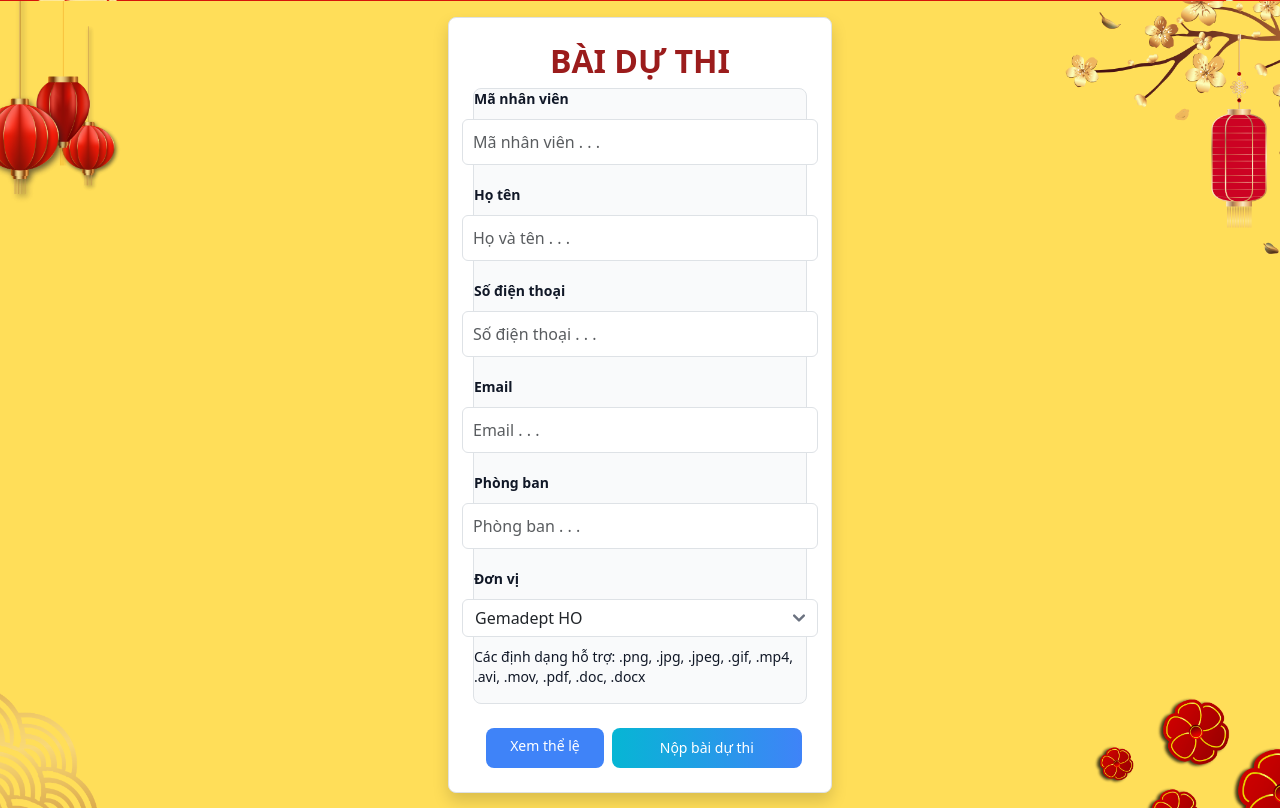
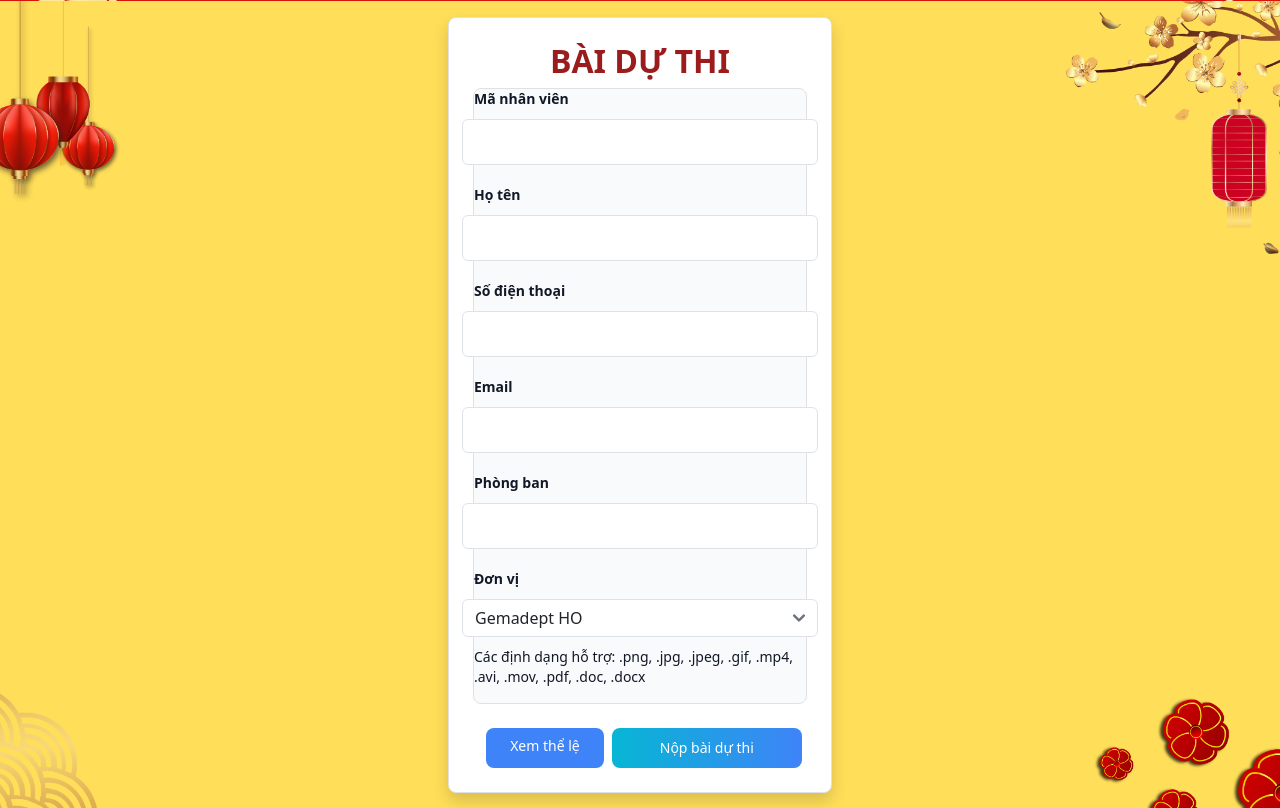
Before and after one commit to nth100702/flask-uploader-tailwind, a Flask app: page / in a window 1280 px wide. Shown: the part 534-1342 px from the top of the page. Run offline with Flask 3, Linux system fonts and the light colour scheme; style sheets or scripts are compiled from the project's sources; some libraries are stand-ins or nearby versions.

Commit message:
remove place holder

```diff
--- a/templates/upload.html
+++ b/templates/upload.html
@@ -25,27 +25,27 @@
           {{ form.hidden_tag() }}
           <div class="form-group row">
             {{ form.ma_nhan_vien.label(class="form-control-label font-sans font-semibold") }} {{
-            form.ma_nhan_vien(class="form-control", autocomplete="on",placeholder="Mã nhân viên . . .") }}
+            form.ma_nhan_vien(class="form-control", autocomplete="on") }}
             <p id="error_mnv" class="error-message hidden text-pink-600 text-sm">Mã nhân viên: 3-6 characters, only digits.</p>
             </div>
           <div class="form-group row">
             {{ form.ho_ten.label(class="form-control-label font-sans font-semibold") }} {{
-            form.ho_ten(class="form-control", autocomplete="on", placeholder="Họ và tên . . .")  }}
+            form.ho_ten(class="form-control", autocomplete="on")  }}
             <p id="error_name" class="error-message hidden text-pink-600 text-sm">Họ và tên: 3-50 characters, only letters.</p>
           </div>
           <div class="form-group row">
             {{ form.phone.label(class="form-control-label font-sans font-semibold") }} {{
-            form.phone(class="form-control", autocomplete="on", placeholder="Số điện thoại . . .") }}
+            form.phone(class="form-control", autocomplete="on") }}
             <p id="error_phone" class="error-message hidden text-pink-600 text-sm">Số điện thoại: 7-11 digits, only digits, starts with 0.</p>
           </div>
           <div class="form-group row">
             {{ form.email.label(class="form-control-label font-semibold") }} {{
-            form.email(class="form-control", autocomplete="on" ,placeholder="Email . . .") }}
+            form.email(class="form-control", autocomplete="on") }}
             <p id="error_email" class="error-message hidden text-pink-600 text-sm">Email, only letters, digits, @, and .</p>
           </div>
           <div class="form-group row">
             {{ form.phong_ban.label(class="form-control-label font-semibold") }} {{
-            form.phong_ban(class="form-control", autocomplete="on",placeholder="Phòng ban . . .")}}
+            form.phong_ban(class="form-control", autocomplete="on")}}
             <p id="error_pb" class="error-message hidden text-pink-600 text-sm">Phòng ban: 3-30 characters, letters & digits.</p>
           </div>
           <div class="form-group row">
```
